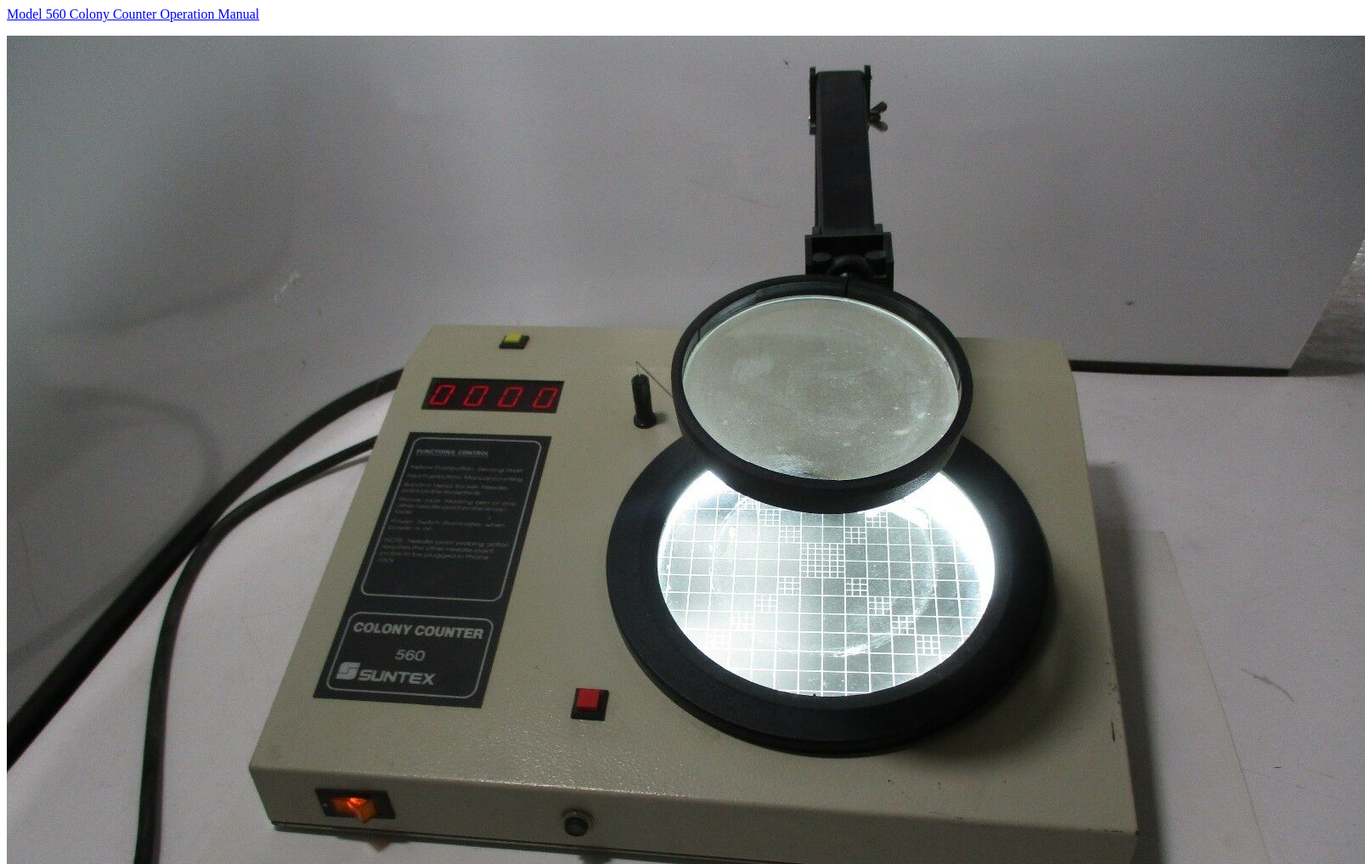
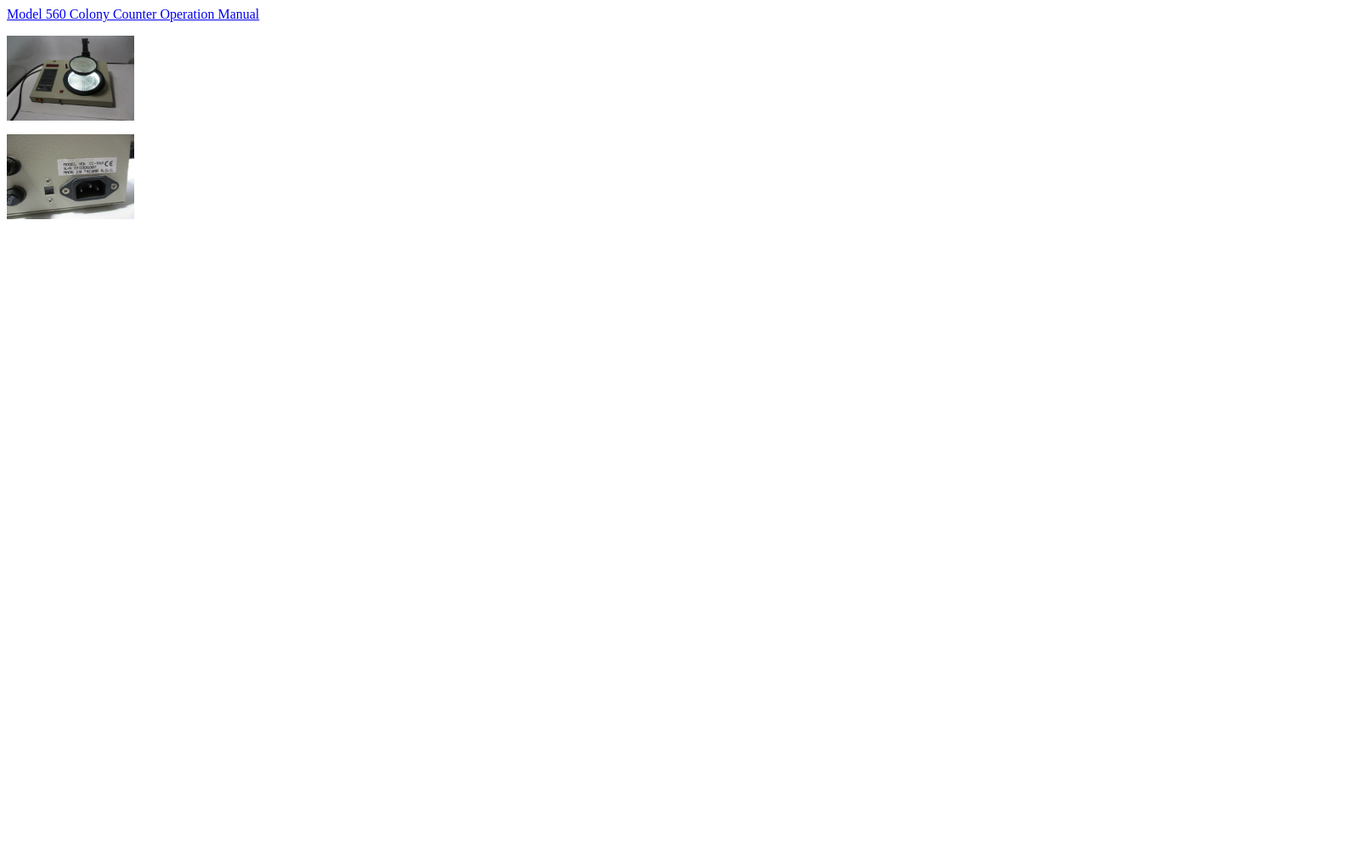
Before and after one commit to janearagon/ScienceLabs, a plain HTML site: page index.html in a window 1280 px wide. Shown: the whole page at 85% size, 1607 px wide, since content can reach past the window. After the commit the page ends 800 px from the top, so only its background shows below. Drawn offline with Linux system fonts and the light colour scheme.

Commit message:
Update index.html

```diff
--- a/index.html
+++ b/index.html
@@ -1,6 +1,6 @@
 <HTML>
   <P><A HREF="ColonyCounter.pdf">Model 560 Colony Counter Operation Manual</A></P>
-  <IMG SRC="ColonyCounter.jpg"><P>
-    <IMG SRC="ColonyCounter1.jpg">
+  <IMG SRC="ColonyCounter.jpg" WIDTH=150 HEIGHT=100><P>
+    <IMG SRC="ColonyCounter1.jpg" WIDTH=150 HEIGHT=100>
 
 </HTML>
```
